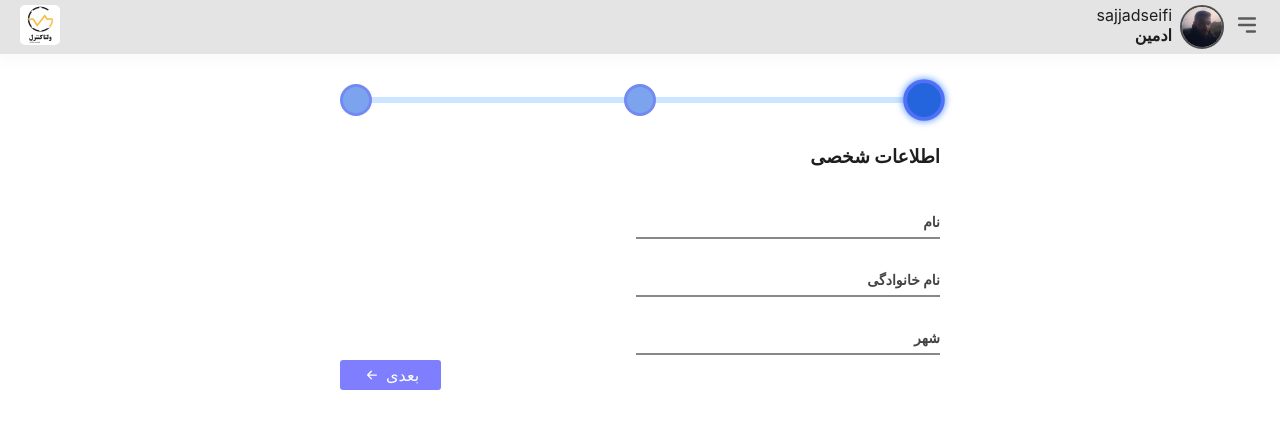
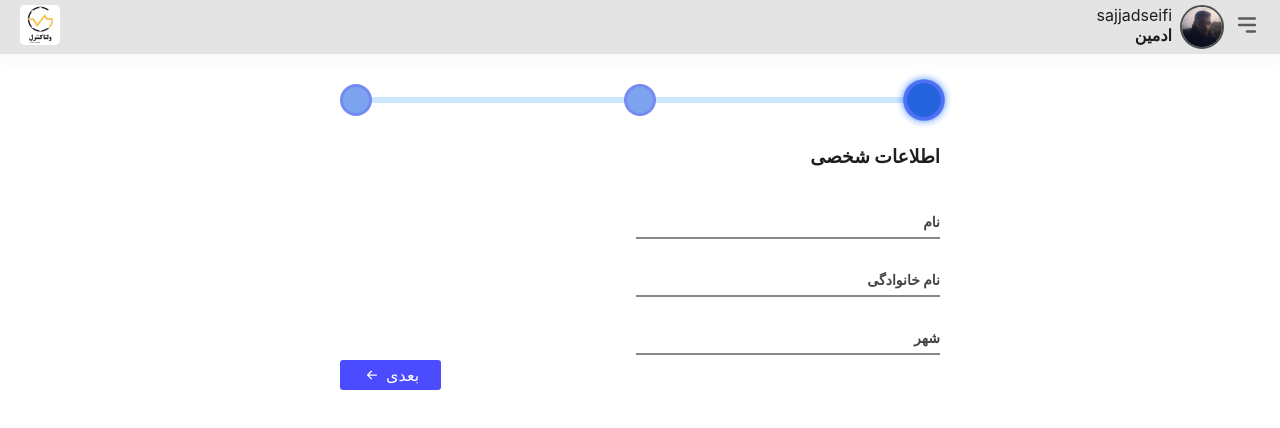
Before and after one commit to sajjadseifi/tpn, a React (Create React App) app: page /admin/form-wizard in a window 1280 px wide. Shown: the top 428 px of the page. Built offline with nearby package versions, Linux system fonts and the light colour scheme.

Commit message:
add validation result to movment section

```diff
--- a/src/components/form-wizard/form-wizard.tsx
+++ b/src/components/form-wizard/form-wizard.tsx
@@ -59,7 +59,7 @@ export const FromWizard = () => {
           {(props) => (
             <Form>
               <Render {...{ form, ...props }} />
-              <MovmentCmp submitForm={props.submitForm} isSubmitting={props.isSubmitting} />
+              <MovmentCmp submitForm={props.submitForm} isSubmitting={props.isSubmitting} isValid={props.isValid} />
             </Form>
           )}
         </Formik>
```
